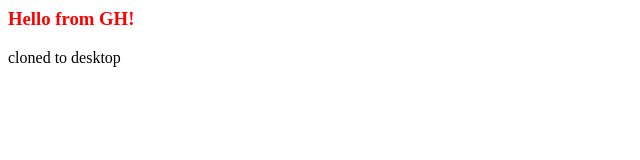
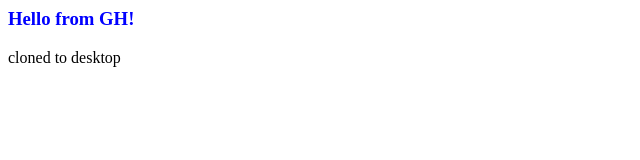
Before and after one commit to giorinaldi/repo1, a plain HTML site: page index.html in a window 1280 px wide. Shown: the whole page, without its empty margins (0-640 px from the left). Drawn offline with Linux system fonts and the light colour scheme.

Commit message:
h3 made blue

```diff
--- a/style.css
+++ b/style.css
@@ -1 +1 @@
-h3 {color: red}
+h3 {color: blue}
```
